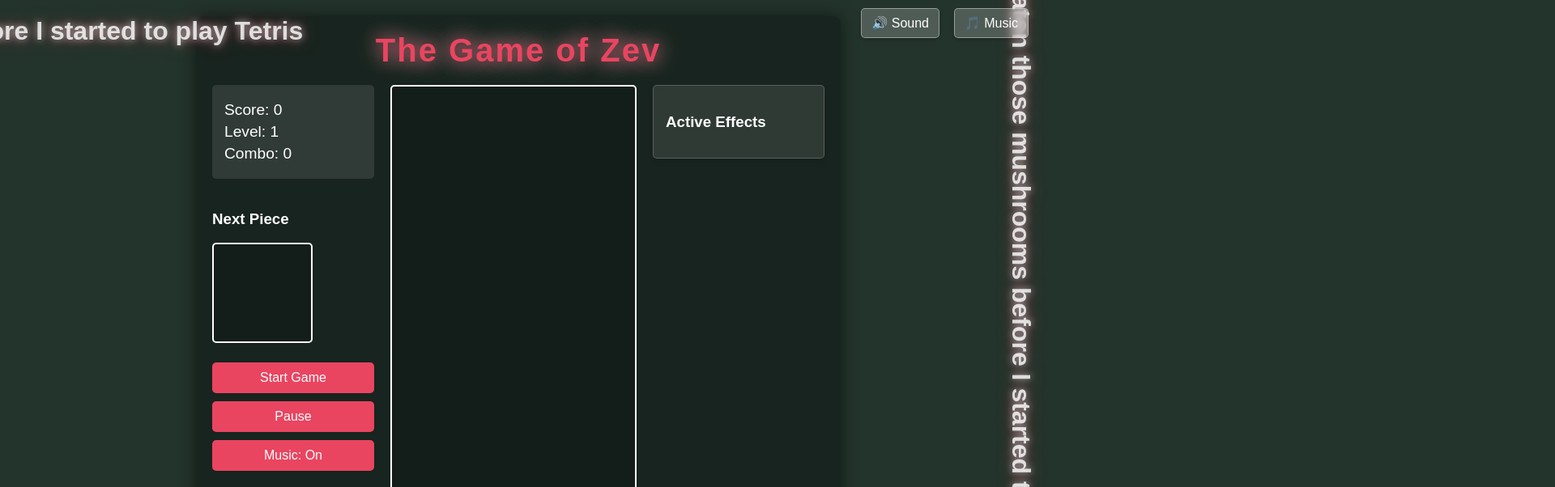
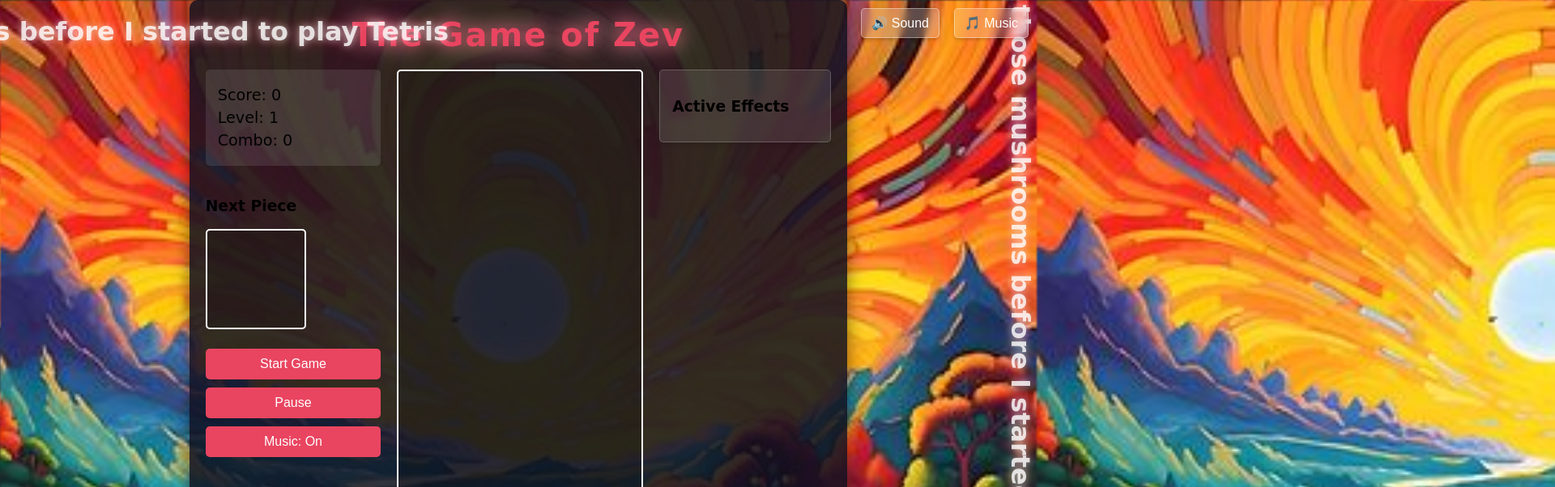
Before and after one commit to joelgranik/game-of-zev, a plain HTML site: page public/index.html in a window 1280 px wide. Shown: the top 602 px of the page at 81% size, 1920 px wide, since content can reach past the window. Drawn offline with Linux system fonts and the light colour scheme.

Commit message:
Update CSS to use background image

```diff
--- a/public/static/css/styles.css
+++ b/public/static/css/styles.css
@@ -1,15 +1,14 @@
 body {
     margin: 0;
-    padding: 20px;
-    background-color: #16213e;
-    color: #ffffff;
-    font-family: Arial, sans-serif;
+    padding: 0;
     display: flex;
     justify-content: center;
     align-items: center;
     min-height: 100vh;
+    background: url('/static/images/psychedelic-landscape.jpg') no-repeat center center fixed;
+    background-size: cover;
+    font-family: 'Press Start 2P', cursive;
     overflow: hidden;
-    animation: psychedelicBackground 10s linear infinite;
 }
 
 @keyframes psychedelicBackground {
@@ -23,8 +22,7 @@ body {
 
 #game-container {
     position: relative;
-    z-index: 1;
-    background-color: rgba(0, 0, 0, 0.3);
+    background-color: rgba(16, 16, 32, 0.85);
     padding: 20px;
     border-radius: 10px;
     box-shadow: 0 0 20px rgba(0, 0, 0, 0.5);
```
